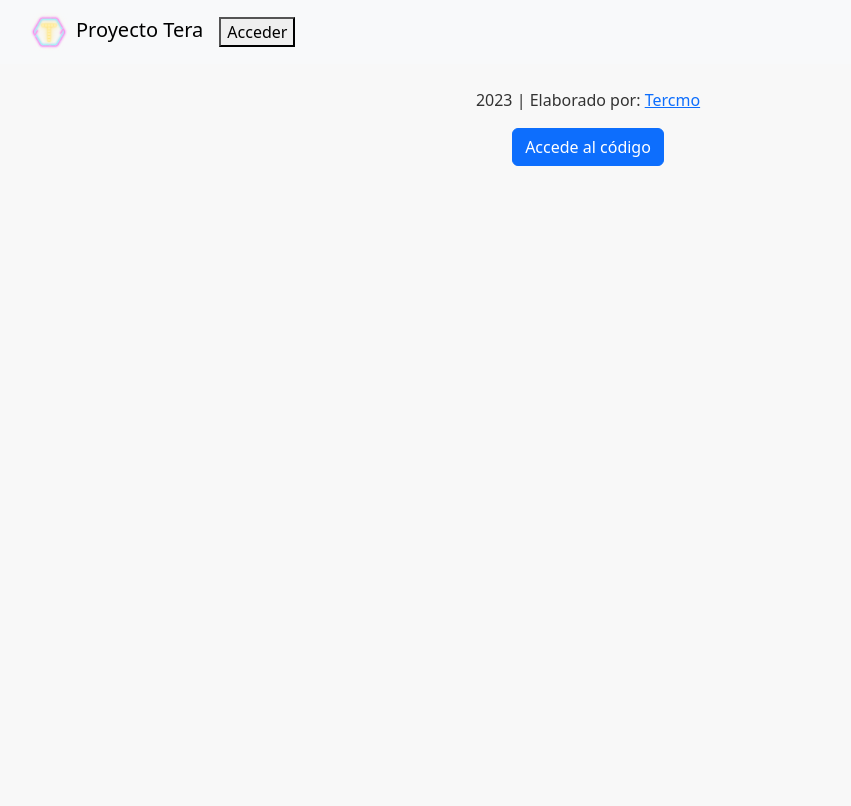
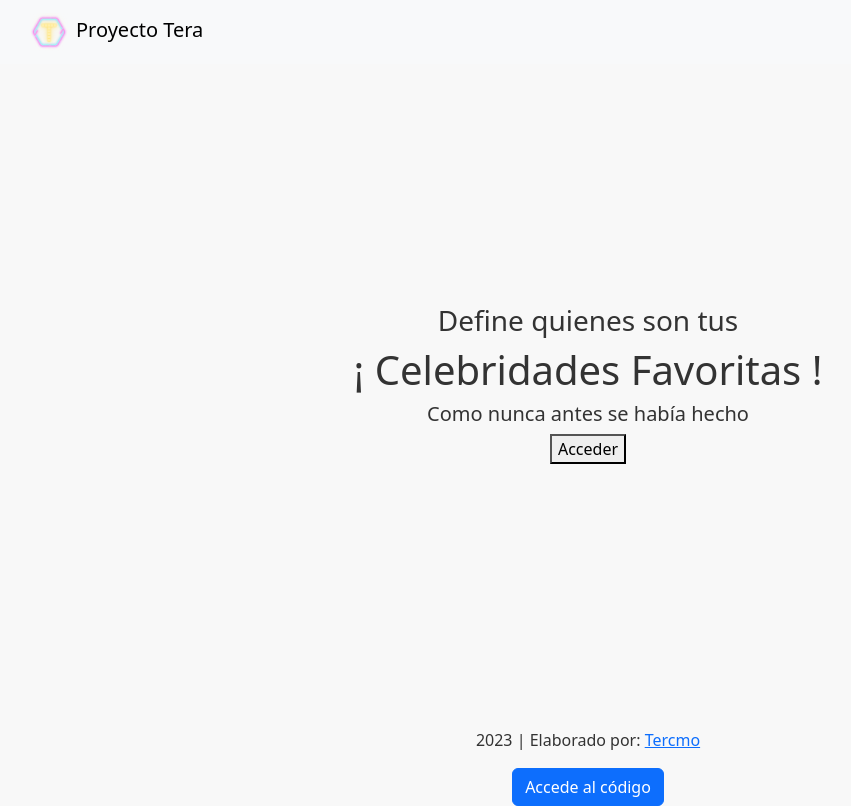
Before and after one commit to Tercmo/tera, a React (Create React App) app: page / in a window 1280 px wide. Shown: the whole page, without its empty margins (52-903 px from the left). Built offline with nearby package versions, Linux system fonts and the light colour scheme.

Commit message:
Login Realizado

```diff
--- a/src/App.js
+++ b/src/App.js
@@ -54,7 +54,7 @@ function App() {
     <div className={`App ${isDarkMode ? 'dark-mode' : 'light-mode'}`}>
       <nav className={`navbar navbar-expand-lg navbar-light bg-light ${isDarkMode ? 'dark-mode' : 'light-mode'}`}>
         <div className="container">
-          <Link to="/home" className="navbar-brand">
+          <Link to="" className="navbar-brand">
             <img
               src={logoImage}
               alt="Logo de Proyecto Tera"
@@ -79,7 +79,7 @@ function App() {
             <div className="navbar-nav">
               {isAuthenticated && renderMenuLinks()}
             </div>
-            {isAuthenticated ? renderUserInfo() : <Login />}
+            {isAuthenticated ? renderUserInfo() : null}
           </div>
           {isAuthenticated && (
             <button className={`mode-button ${isDarkMode ? 'dark-mode' : 'light-mode'}`} onClick={toggleDarkMode}>
@@ -91,6 +91,17 @@ function App() {
       </nav>
 
       <main>
+        {!isAuthenticated && (
+          <div className="d-flex align-items-center justify-content-center flex-column" style={{ height: '80vh' }}>
+            <div className="text-center">
+              <h3>Define quienes son tus</h3>
+              <h1>¡ Celebridades Favoritas !</h1>
+              <h5>Como nunca antes se había hecho</h5>
+            </div>
+            <Login />
+          </div>
+        )}
+
         <Routes>
           <Route path="/favorites" element={isAuthenticated ? <Favorites /> : <Navigate to="/login" />} />
           <Route
```
